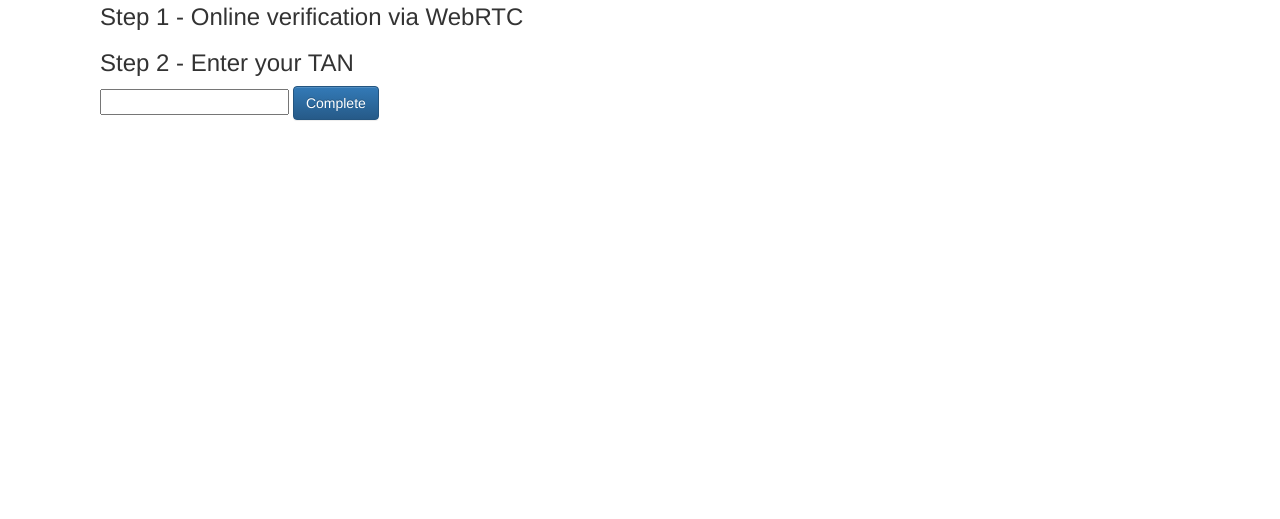
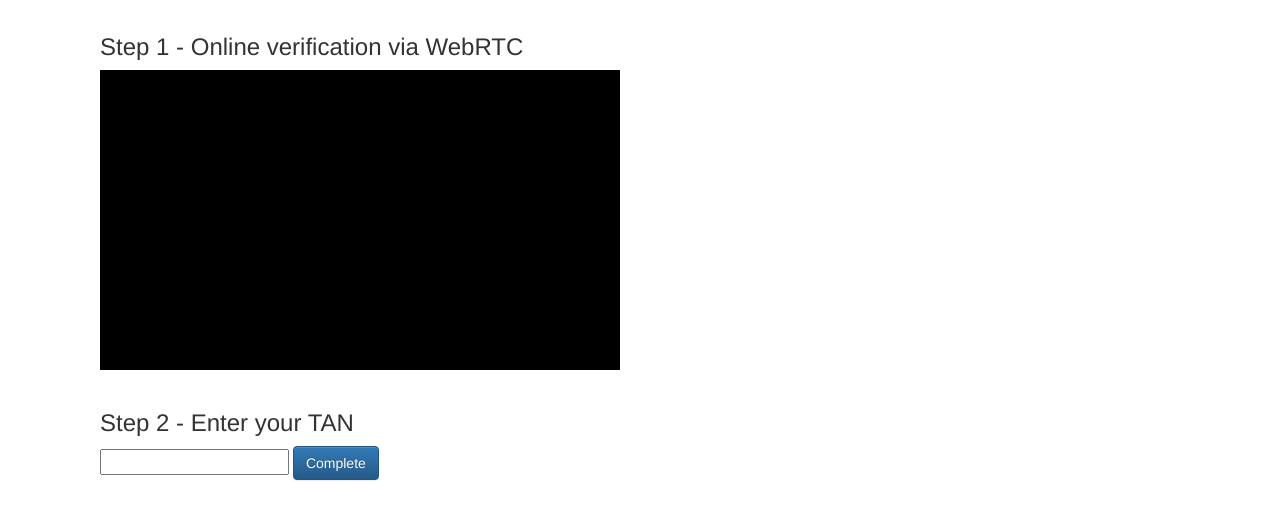
Before and after one commit to jaideepsingh/prototypes, a plain HTML site: page web-id-verification-popup.html in a window 1280 px wide. Shown: the part 209-728 px from the top of the page. Drawn offline with Linux system fonts and the light colour scheme.

Commit message:
more styling

```diff
--- a/style.css
+++ b/style.css
@@ -183,3 +183,8 @@ body {
     color: white;
     font-size: 17px;
 }
+.webid-box {
+	width: 520px;
+    height: 300px;
+    background-color: black;
+}
--- a/web-id-verification-popup.html
+++ b/web-id-verification-popup.html
@@ -25,11 +25,16 @@
 	<div class="webid-header">This page belongs to WebID Solutions</div>
 	<h1>WebID Solutions</h1>
 	<h2>Your transaction Number: 43455345</h2>
+	<br>
 	<h3>Step 1 - Online verification via WebRTC</h3>
+	<div class="webid-box"></div>
+	<br>
 	<h3>Step 2 - Enter your TAN</h3>
 	<input type="password" />
 	<a id="verify-redirect" href="javascript: void(0);" class="btn btn-primary">Complete</a>
+	<br>
 	<div id="verifying-tan" style="display: none;">Verifying TAN...</div>
+	<br>
 	<div id="webid-complete" style="display: none;">Your WebID verification is now complete. You may now close this window.</div>
 </body>
 </html>
```
Also changed, not shown: web-id-verification-simple.html (+4 -0 lines).
